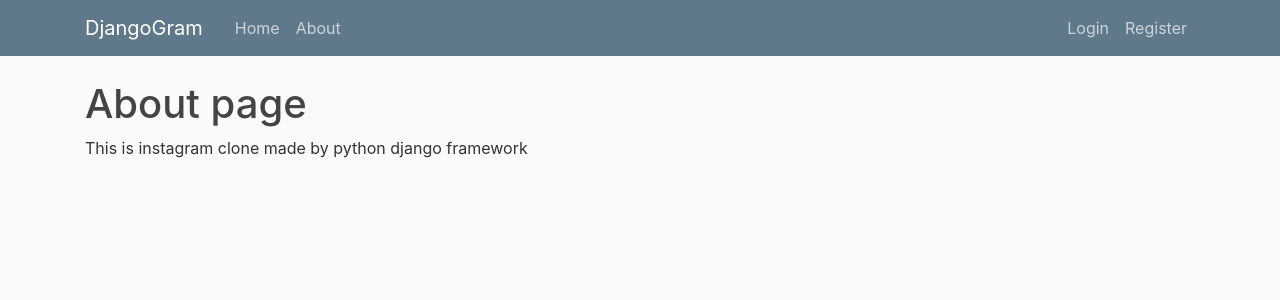
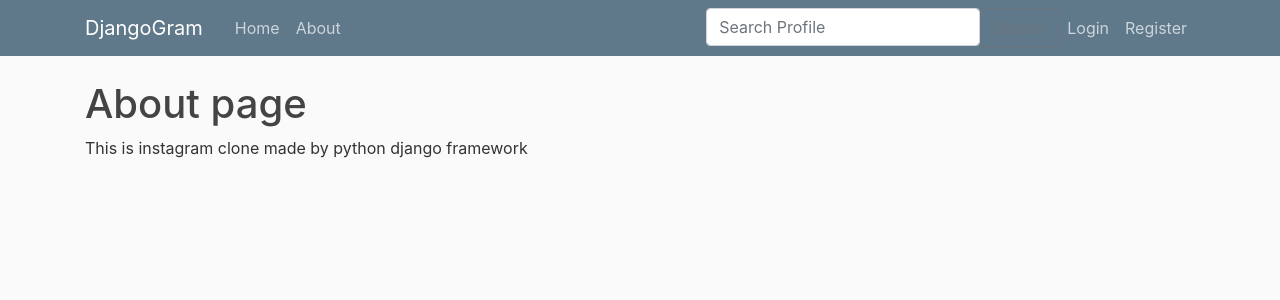
Before and after one commit to dmytropolyt/djangogram, a Django app: page /about/ in a window 1280 px wide. Shown: the top 300 px of the page. Run offline with Django 4.2, Linux system fonts and the light colour scheme; some libraries are stand-ins or nearby versions.

Commit message:
add search

```diff
--- a/djangogram/dgram/templates/dgram/base.html
+++ b/djangogram/dgram/templates/dgram/base.html
@@ -35,6 +35,13 @@
                     </div>
                     <!-- Navbar Right Side -->
                     <div class="navbar-nav">
+                        <form class="d-flex" method="POST" action="{% url 'search-profile' %}">
+                            {% csrf_token %}
+                            <input
+                                    class="form-control me-2"
+                                    type="search" placeholder="Search Profile" aria-label="search" name="searchprofile">
+                            <button class="btn btn-outline-secondary" type="submit">Search</button>
+                        </form>
                         {% if user.is_authenticated %}
                             <a class="nav-item nav-link" href="{% url 'post-create' %}">Add Post</a>
                             <a class="nav-item nav-link" href="{% url 'public-profile' user.profile.pk %}">Profile</a>
--- a/djangogram/dgram/urls.py
+++ b/djangogram/dgram/urls.py
@@ -1,6 +1,6 @@
 from django.urls import path
 from .views import PostListView, PostDetailView, PostCreateView, PostUpdateView, PostDeleteView, AddLike, AddDislike, \
-    PublicProfileView, AddFollower, PostFollowingListView
+    PublicProfileView, AddFollower, PostFollowingListView, SearchProfileView
 from . import views
 
 urlpatterns = [
@@ -15,6 +15,7 @@ urlpatterns = [
     path('post/<int:pk>/like', AddLike.as_view(), name='like'),
     path('post/<int:pk>/dislike', AddDislike.as_view(), name='dislike'),
     path('profile/<int:pk>/follow', AddFollower.as_view(), name='follow'),
+    path('search/profile', SearchProfileView.as_view(), name='search-profile'),
     path('tah/<slug:slug>/', views.tagged, name='tagged')
 ]
 # + static(settings.MEDIA_URL, document_root=settings.MEDIA_ROOT)
--- a/djangogram/dgram/views.py
+++ b/djangogram/dgram/views.py
@@ -3,8 +3,8 @@ from django.http import JsonResponse
 from django.views.generic import ListView, DetailView, CreateView, UpdateView, DeleteView, View
 from django.contrib.auth.mixins import LoginRequiredMixin, UserPassesTestMixin
 from django.contrib import messages
+from django.db.models import Subquery
 from django.contrib.auth.models import User
-from django.db.models import Subquery
 from .models import Post, PostImages
 from .forms import PostForm, PostImagesForm
 from users.models import Profile
@@ -119,6 +119,16 @@ class PublicProfileView(LoginRequiredMixin, View):
         }
         return render(request, 'dgram/public_profile.html', context)
 
+class SearchProfileView(LoginRequiredMixin, View):
+    def post(self, request, *args, **kwargs):
+        searched = request.POST.get('searchprofile')
+        if searched:
+            profiles = User.objects.filter(username__contains=searched).all()
+            return render(request, 'dgram/search_profile.html', {'profiles': profiles, 'user_searched': searched})
+        else:
+            return render(request, 'dgram/search_profile.html', {'user_searched': searched})
+
+
 
 class AddLike(LoginRequiredMixin, View):
     def post(self, request, pk, *args, **kwargs):
```
Also changed, not shown: djangogram/dgram/templates/dgram/search_profile.html (added, +13 -0 lines).
